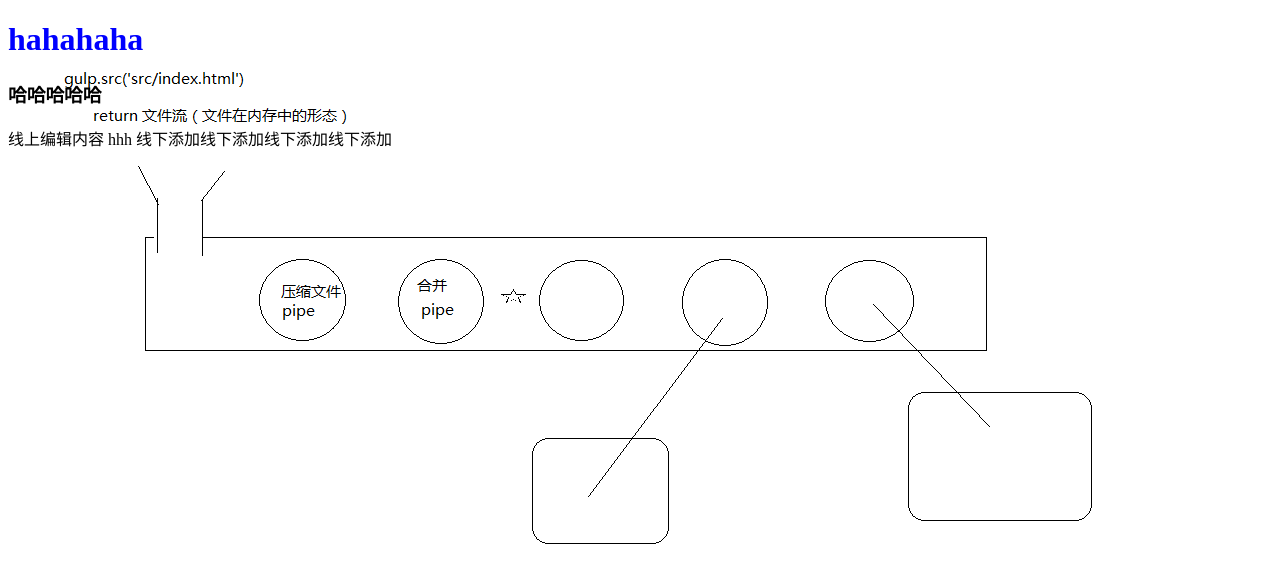
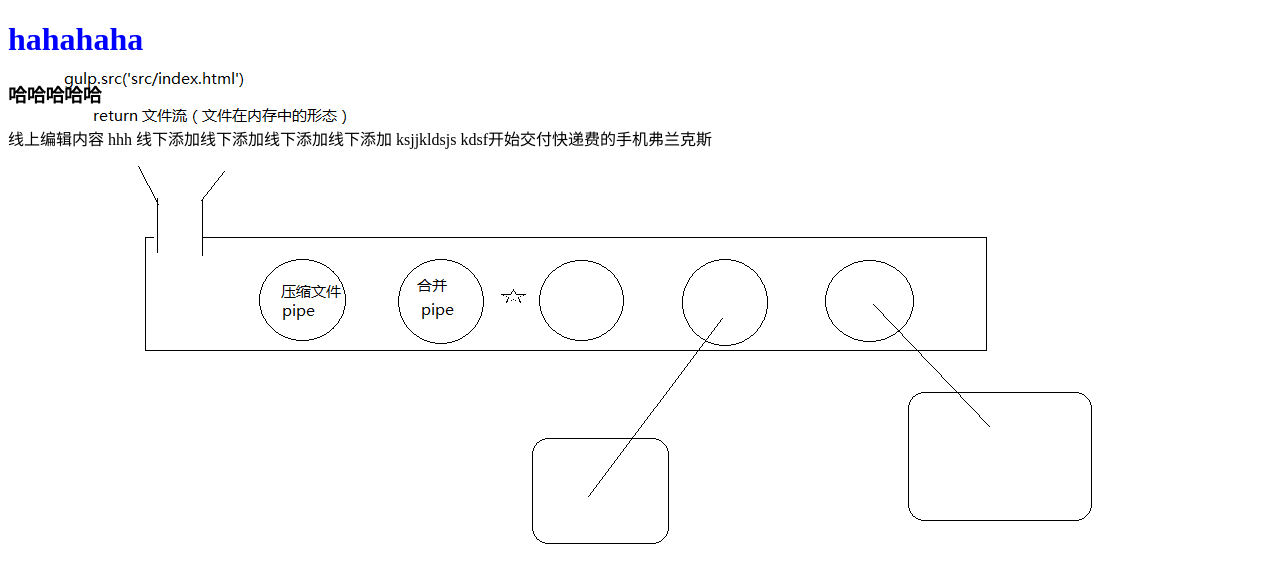
Before and after one commit to wf7/git-hello, a website: page src/index.html in a window 1280 px wide. Drawn offline with nearby package versions, Linux system fonts and the light colour scheme; files that its build step writes are made by us from their sources.

Commit message:
'v2提交'

```diff
--- a/src/index.html
+++ b/src/index.html
@@ -10,6 +10,8 @@
 线上编辑内容
         hhh
         线下添加线下添加线下添加线下添加
+        ksjjkldsjs
+        kdsf开始交付快递费的手机弗兰克斯
     	<script src="scripts/all.js"></script>
     </body>
 </html>
```
